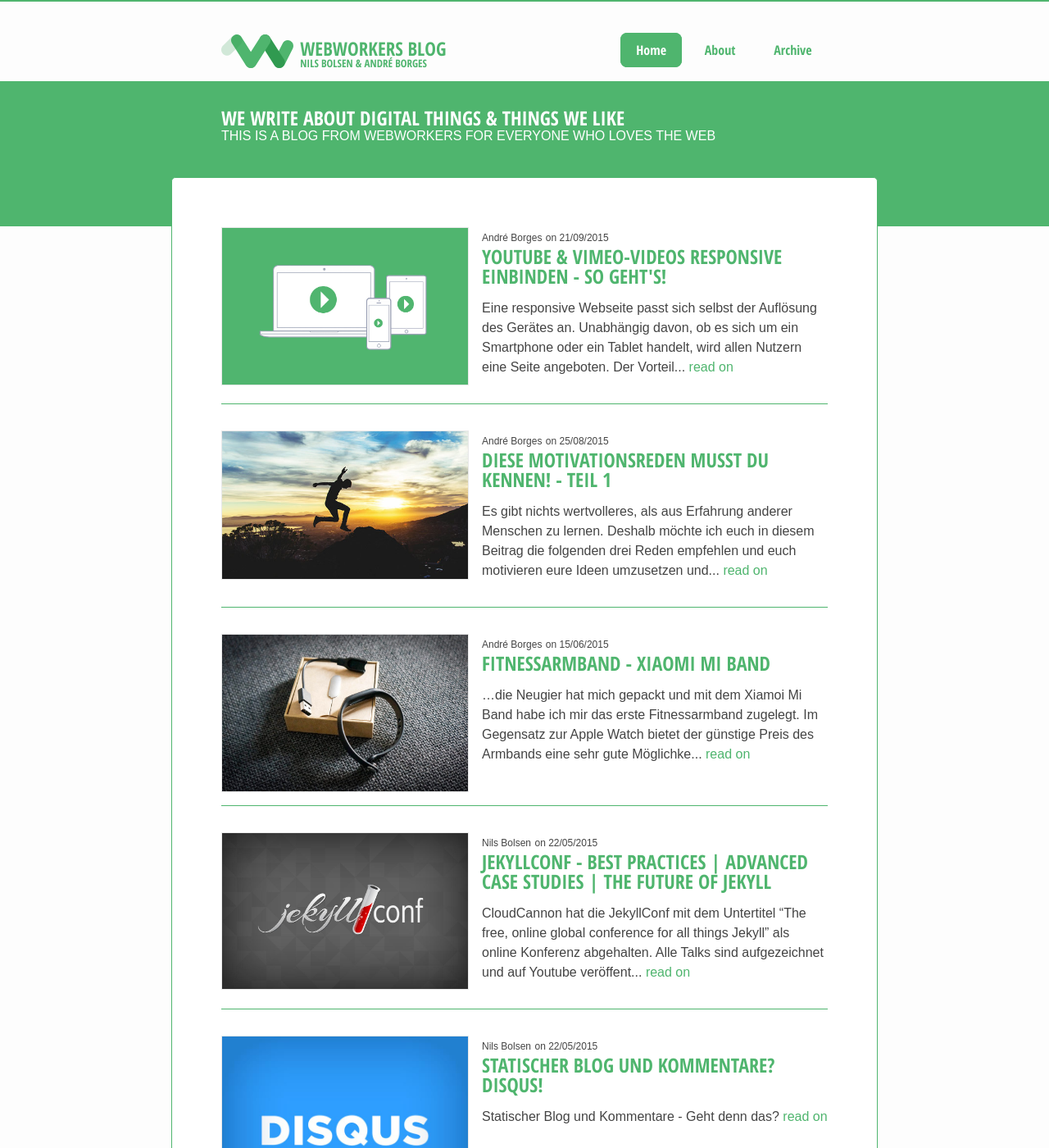
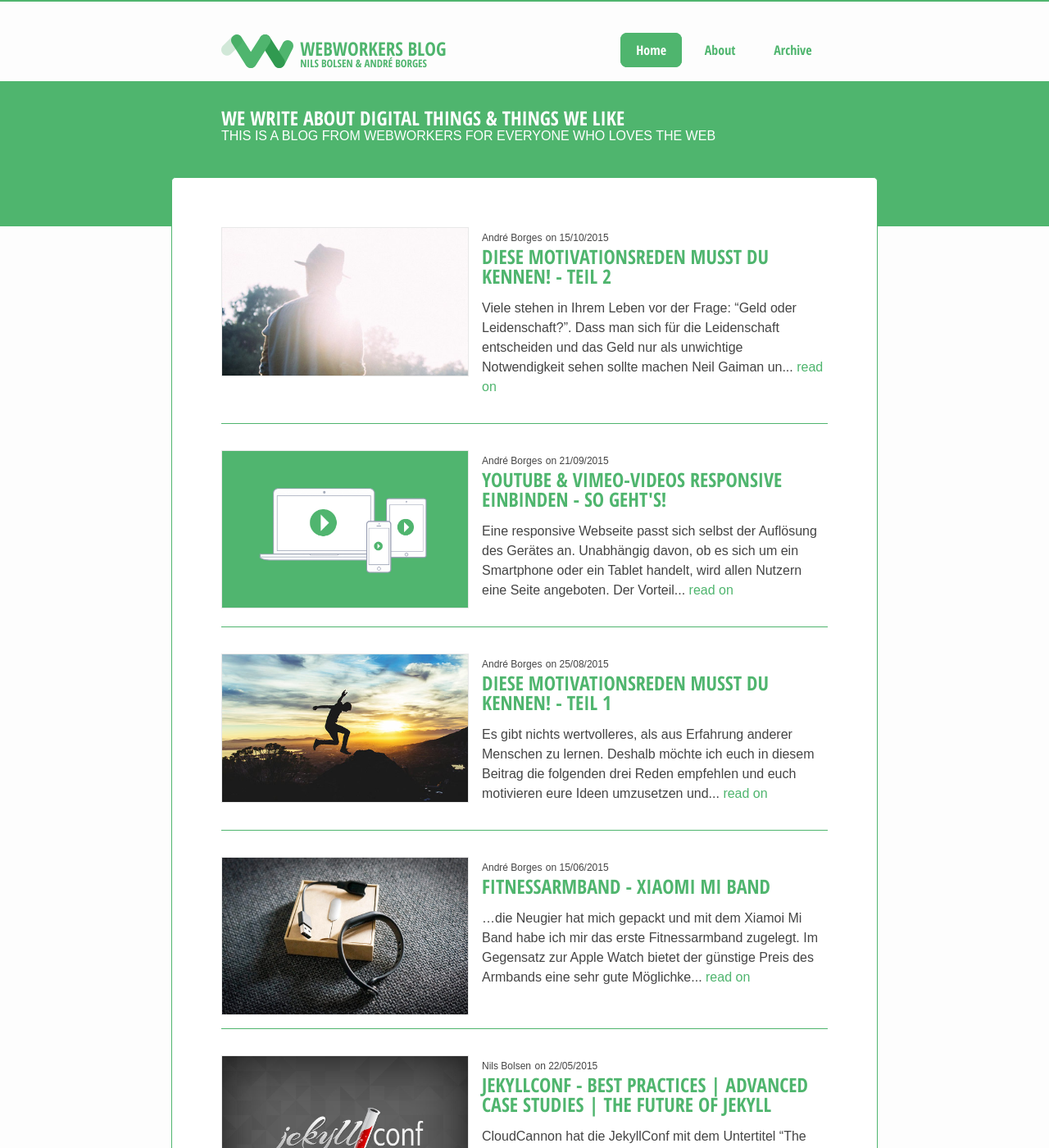
Before and after one commit to webwb/webwb.github.io, a Jekyll site: the page built from index.html, in a window 1280 px wide and 1400 px high. Shown: the whole window at 82% size. Built offline with Jekyll 4.4.1, drawn with Linux system fonts in a browser that asks for light colours; the list of posts is cut into pages by our own code; some of the changed lines change nothing that is shown.

Commit message:
Updated 2015-10-15-diese-motivationsreden-musst-du-kennen-teil-2.md

```diff
--- a/_posts/2015-10-15-diese-motivationsreden-musst-du-kennen-teil-2.md
+++ b/_posts/2015-10-15-diese-motivationsreden-musst-du-kennen-teil-2.md
@@ -4,11 +4,12 @@ author: André Borges
 comments: true
 categories: life
 image: moti2overview.jpg
-published: false
+published: true
 title: "Diese Motivationsreden musst du kennen! - Teil 2"
 ---
 
-Viele stehen in Ihrem Leben vor der Frage "Geld oder Leidenschaft?". Das man sich für die Leidenschaft entscheiden sollte und das Geld nur als unwichtige Notwendigkeit sehen sollte machen Neil Gaiman und Elon Musk deutlich. Denn wenn das Geld weg ist, wird niemand bereuen etwas getan zu haben für das man eine Leidenschaft hat.
+
+Viele stehen in Ihrem Leben vor der Frage: "Geld oder Leidenschaft?". Dass man sich für die Leidenschaft entscheiden und das Geld nur als unwichtige Notwendigkeit sehen sollte machen Neil Gaiman und Elon Musk deutlich. Denn wenn das Geld weg ist, wird niemand bereuen, etwas getan zu haben, für das man eine Leidenschaft hat.
 
 ![Motivationsbanner Teil 2]({{site.baseurl}}/images/moti2banner.jpg)
 
@@ -21,18 +22,18 @@ Tu die Dinge die dir wichtig sind, bevor du erfolgreich in den Dingen wirst, die
 </div>
 
 ## Elon Musk
-Obwohl er von Anfang an mit dem Verlust seines Investments für SpaceX gerechnet hat, gründete Elon Musk das Unternehmen dennoch. Die Idee und Leidenschaft eine Möglichkeit zu schaffen, durchschnittliche Menschen auf den Mars zu transportieren, war für Ihn Anreiz genug.
+Obwohl er von Anfang an mit dem Verlust seines Investments für SpaceX gerechnet hat, gründete Elon Musk das Unternehmen dennoch. Die Idee und Leidenschaft dafür, eine Möglichkeit zu schaffen, durchschnittliche Menschen auf den Mars zu transportieren, war für ihn Anreiz genug.
 <div class="video">
 <iframe width="740" height="415" src="https://www.youtube.com/embed/FLbhpb-MExg" frameborder="0" allowfullscreen></iframe>
 </div>
 
-In diesem Sinne "Just do it! What are you waiting for?" um die Worte von Shia LaBeouf aufzugreifen.
+In diesem Sinne: "Just do it! What are you waiting for?", um die Worte von Shia LaBeouf aufzugreifen.
 <div class="video">
 <iframe width="560" height="315" src="https://www.youtube.com/embed/ZXsQAXx_ao0" frameborder="0" allowfullscreen></iframe>
 <div>
 
 Die lange Version von seinem Motivationsvideo findet ihr [hier](https://vimeo.com/125095515)!
 
-Ihr kennt noch weitere Reden die jeder kennen sollte? Nutzt unsere Kommentarfunktion!
+Ihr kennt noch weitere Reden, die jeder kennen sollte? Nutzt unsere Kommentarfunktion!
 
 // Foto von [Elijah Hail](https://unsplash.com/elijahhail/portfolio)
```
